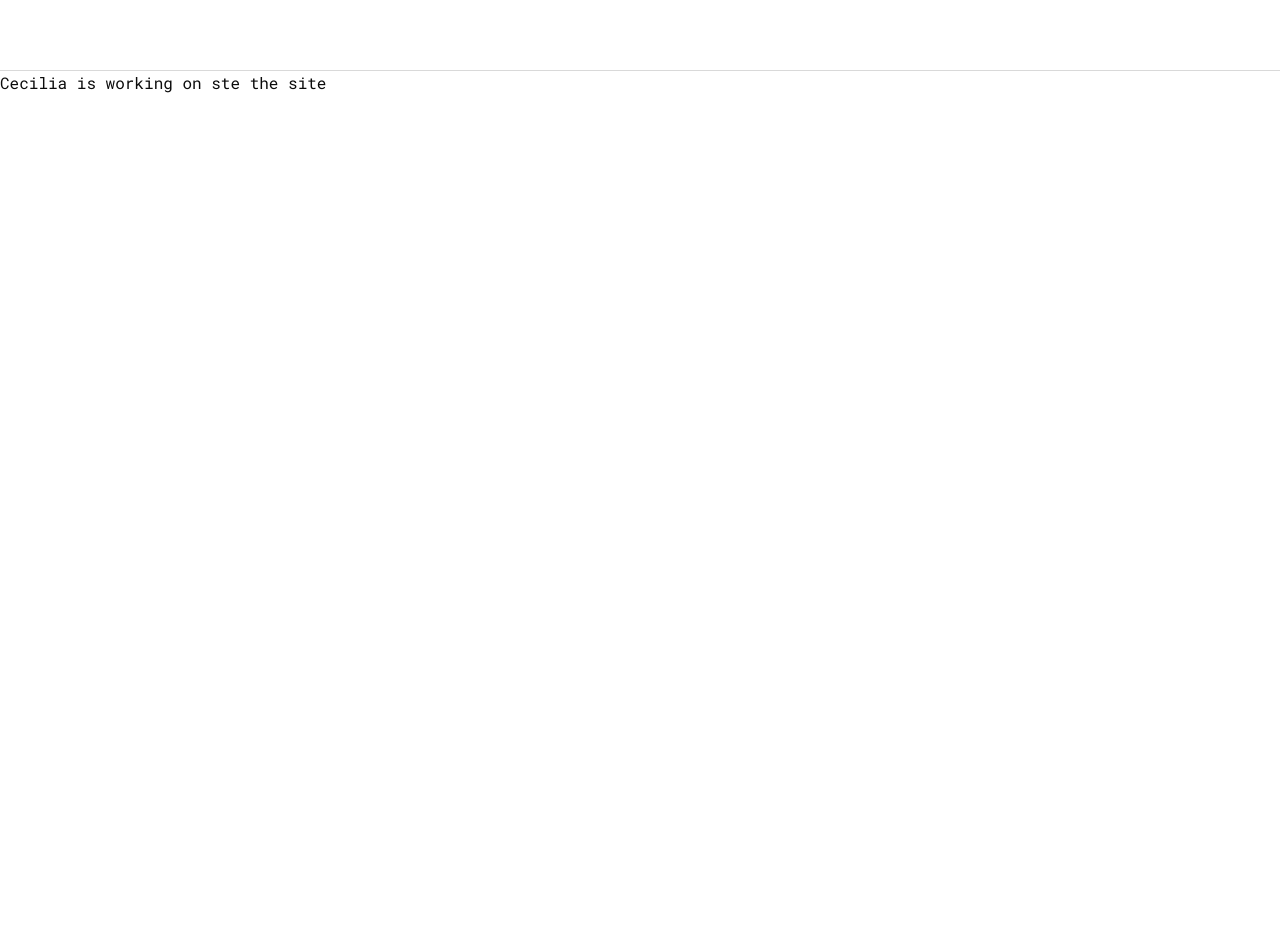
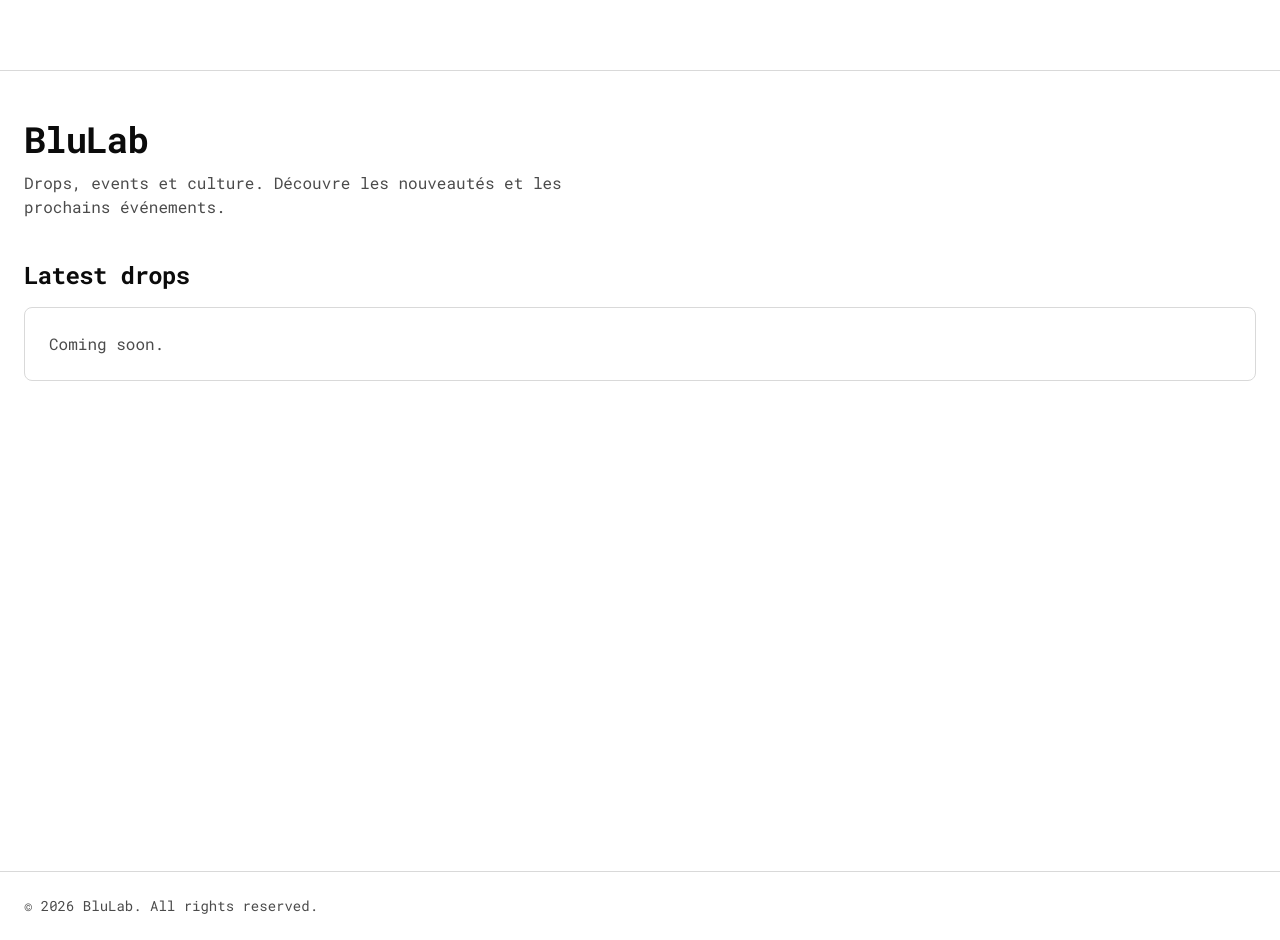
Before and after one commit to anneccl/BluLab-Website, a Next.js app: page / in a window 1280 px wide. Shown: the part 162-1102 px from the top of the page. Before the commit the page ends 1033 px from the top, so only its background shows below. Built offline with nearby package versions, Linux system fonts and the light colour scheme.

Commit message:
Ajout d'un footer

```diff
--- a/app/layout.tsx
+++ b/app/layout.tsx
@@ -2,6 +2,7 @@ import type { Metadata } from "next";
 import { Roboto_Mono } from "next/font/google";
 import "./globals.css";
 import Navbar from "@/components/navbar";
+import Footer from "@/components/footer";
 
 // Configuration de la font monospace
 const robotoMono = Roboto_Mono({
@@ -11,8 +12,11 @@ const robotoMono = Roboto_Mono({
 });
 
 export const metadata: Metadata = {
-  title: "BluLab",
-  description: "Découvrez les derniers drops BluLab",
+  title: {
+    default: "BluLab",
+    template: "BluLab | %s"
+  },
+  description: "Découvrez les dernières nouveautés du BluLab",
 };
 
 export default function RootLayout({
@@ -27,6 +31,7 @@ export default function RootLayout({
         <main className="min-h-screen">
           {children}
         </main>
+        <Footer/>
       </body>
     </html>
   );
--- a/app/page.tsx
+++ b/app/page.tsx
@@ -1,5 +1,24 @@
 export default function Home() {
   return (
-    <main><h1>Cecilia is working on ste the site</h1></main>
+
+    <div className="max-w-7xl mx-auto px-6 py-12 space-y-10">
+
+      {/* ENTETE */}
+      <header className="space-y-3">
+        <h1 className="text-4xl font-bold tracking-tight">BluLab</h1>
+        <p className="text-base text-[#4B4B4B] max-w-xl">
+          Drops, events et culture. Découvre les nouveautés et les prochains événements.
+        </p>
+      </header>
+
+      {/* SECTION */}
+      <section className="space-y-4">
+        <h2 className="text-2xl font-semibold tracking-tight">Latest drops</h2>
+        <div className="border border-[#D9D9D9] rounded-lg p-6 text-[#4B4B4B]">
+          Coming soon.
+        </div>
+      </section>
+
+    </div>
   );
 }
--- /dev/null
+++ b/components/footer.tsx
@@ -0,0 +1,9 @@
+export default function Footer() {
+    return (
+        <footer className="w-full border-t border-[#D9D9D9] bg-white">
+            <div className="max-w-7xl mx-auto px-6 py-6 text-sm text-[#4B4B4B]">
+                © {new Date().getFullYear()} BluLab. All rights reserved.
+            </div>
+        </footer>
+    );
+}
--- a/components/navbar.tsx
+++ b/components/navbar.tsx
@@ -3,13 +3,13 @@ import Link from "next/link";
 
 export default function Navbar() {
   return (
-    <nav className=" w-full bg-white border-b border-[#D9D9D9]">
+    <nav className="w-full bg-white border-b border-[#D9D9D9]">
       <div className="max-w-7xl mx-auto px-6 py-4">
 
         <div className="grid grid-cols-3 items-center gap-4">
 
           {/* LIENS DE NAVIGATION */}
-          <div className="flex gap-8 justify-start">
+          <div className="flex gap-8 ">
             <Link
               href="/events"
               className="text-[#0B0B0B] font-medium text-[25px] tracking-wide hover:text-[#283AFE] hover:scale-110 hover:tracking-wider transition-all duration-300 ease-out"
```
